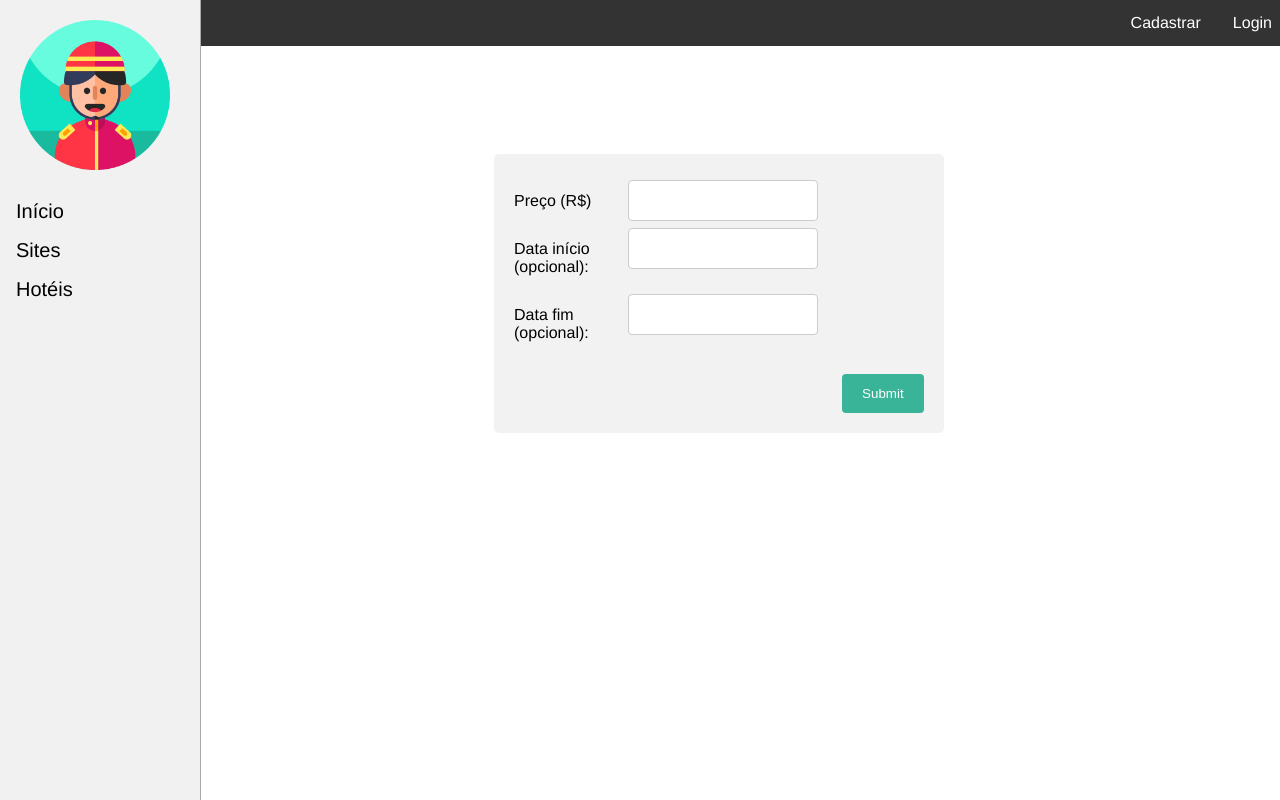
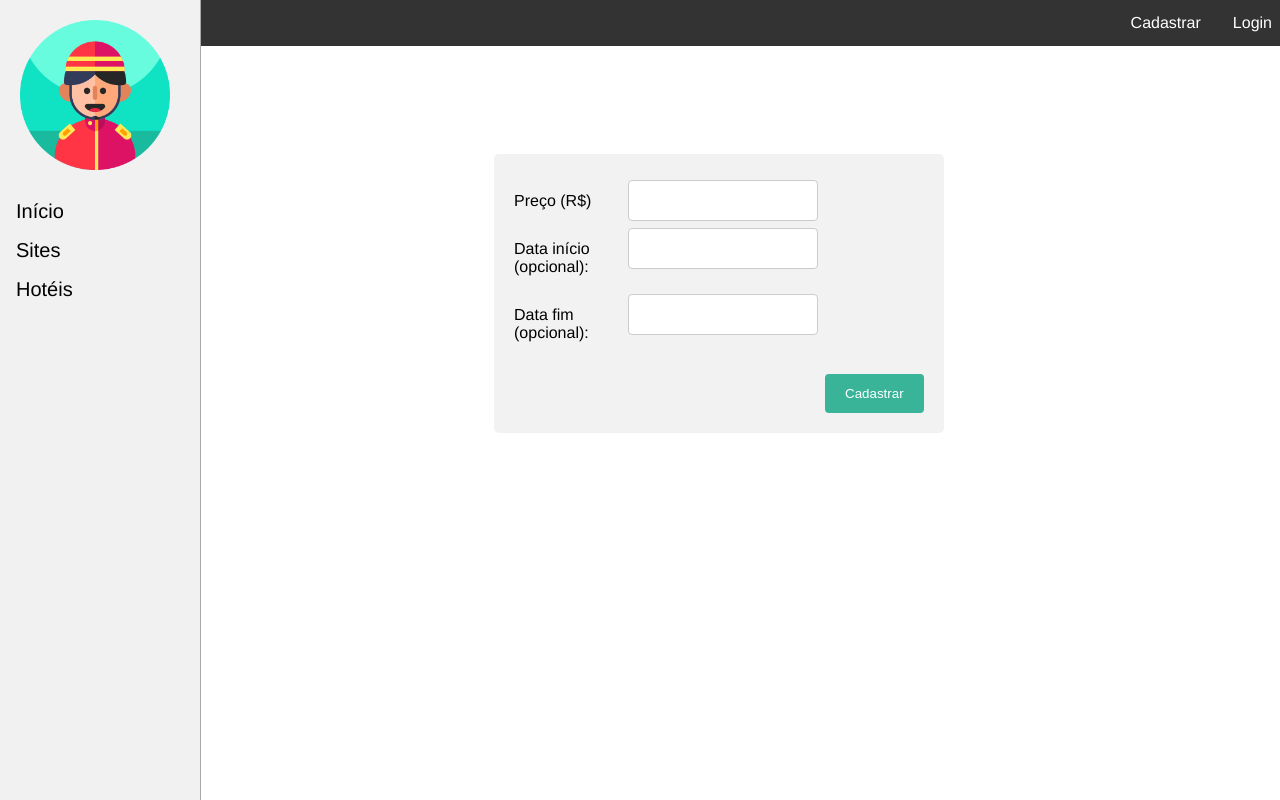
Before and after one commit to joaovicmendes/dsw2-trabalho, a Flask app: page /cadastrar/promocao in a window 1280 px wide. Run offline with Flask 2, Linux system fonts and the light colour scheme; data that the repository does not hold is empty.

Commit message:
Correção do bug do cadastro de promoção

```diff
--- a/site/flaskblog/static/styles/main.css
+++ b/site/flaskblog/static/styles/main.css
@@ -11,6 +11,7 @@ td, th {
     border: 1px solid #ddd;
     padding: 8px;
 }
+
 tr:nth-child(even){background-color: #f2f2f2;}
 tr:hover {background-color: #ddd;}
 th {
@@ -21,7 +22,7 @@ th {
     color: white;
 }
 
-.input_text, select, textarea {
+.input_text, select {
     width: 100%;
     padding: 12px;
     border: 1px solid #ccc;
@@ -41,7 +42,6 @@ input[type=submit], .register_button {
     padding: 12px 20px;
     border: none;
     border-radius: 4px;
-    cursor: pointer;
     float: right;
     text-decoration: none;
 }
--- a/site/flaskblog/templates/cadastro_promocao.html
+++ b/site/flaskblog/templates/cadastro_promocao.html
@@ -37,7 +37,7 @@
             <input id="data-fim" class="col-75 input_text" name="data-fim" />
         </div>
         <div class="row">
-            <input type="submit" onClick="create_promo()"></input>
+            <button class="register_button" type="button" onClick="create_promo()">Cadastrar</button>
         </div>
     </div>
 </form>
```
